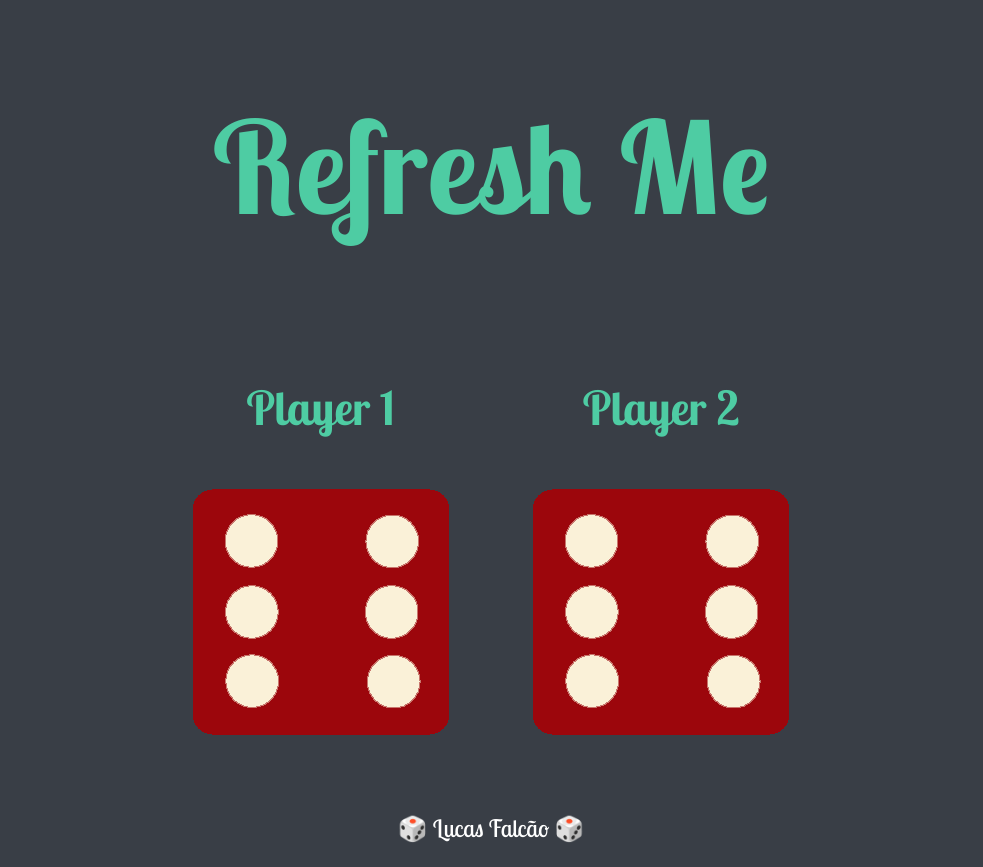
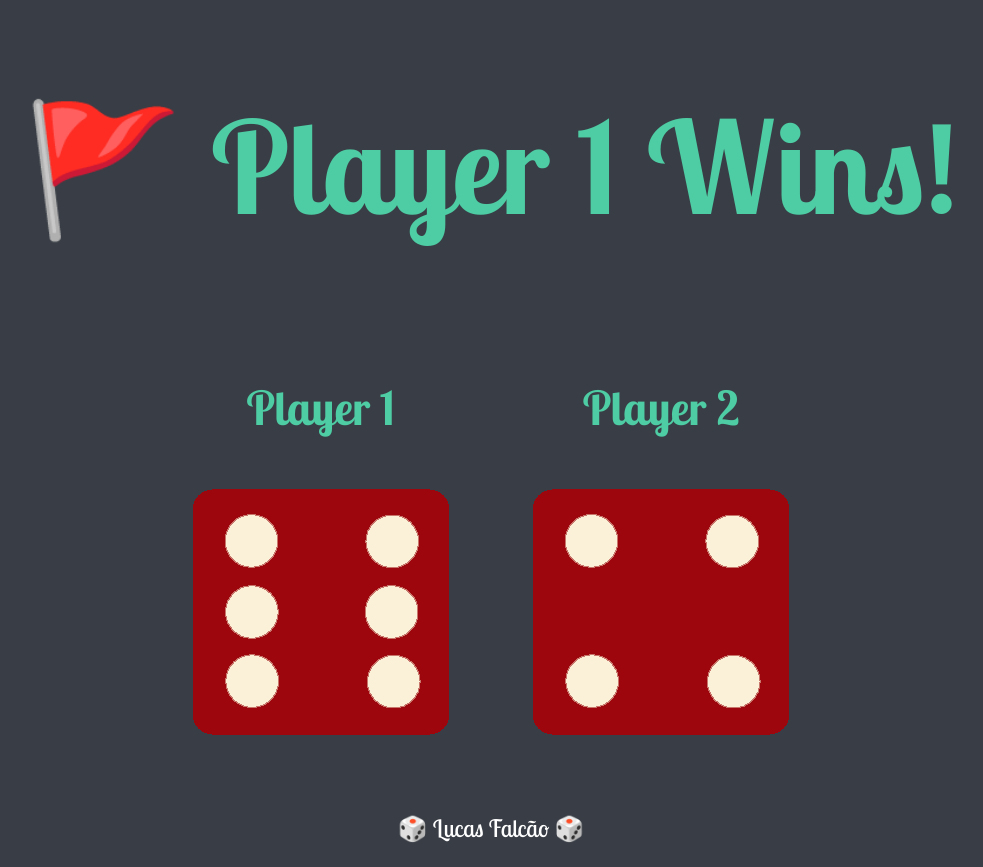
Before and after one commit to lfalcaolopes/Web-Dev-Bootcamp, a plain HTML site: page 4. Challenge 1 - The Dicee Game/index.html in a window 1280 px wide. Shown: the whole page, without its empty margins (149-1132 px from the left). Drawn offline with Linux system fonts and the light colour scheme.

Commit message:
Js Done. Site Completed

```diff
--- a/4. Challenge 1 - The Dicee Game/index.html
+++ b/4. Challenge 1 - The Dicee Game/index.html
@@ -19,11 +19,12 @@
     <div id="game" class="container">
         <div class="player">
             <h3>Player 1</h3>
-            <img src="images/dice6.png" alt="dice">
+            <div id="dice1"></div>
+
         </div>
         <div class="player">
             <h3>Player 2</h3>
-            <img src="images/dice6.png" alt="dice">
+            <img id="dice2" src="" alt="dice">
         </div>
     </div>
 
--- a/4. Challenge 1 - The Dicee Game/script.js
+++ b/4. Challenge 1 - The Dicee Game/script.js
@@ -0,0 +1,15 @@
+let dice1 = Math.floor((Math.random()*6) + 1)
+let dice2 = Math.floor((Math.random()*6) + 1)
+
+document.querySelector("#dice1").innerHTML = `<img src="images/dice${dice1}.png" alt="dice">`
+document.querySelector("#dice2").src = `images/dice${dice2}.png`
+
+if (dice1 > dice2) {
+    document.querySelector("h1").innerHTML = "🚩 Player 1 Wins!"
+}
+else if (dice1 < dice2) {
+    document.querySelector("h1").innerHTML = "Player 2 Wins! 🚩"
+}
+else {
+    document.querySelector("h1").innerHTML = "Draw."
+}
```
